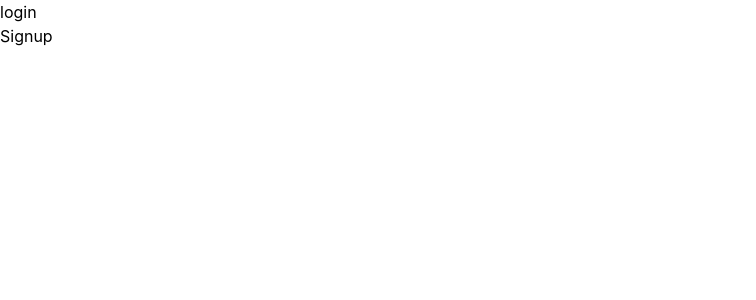
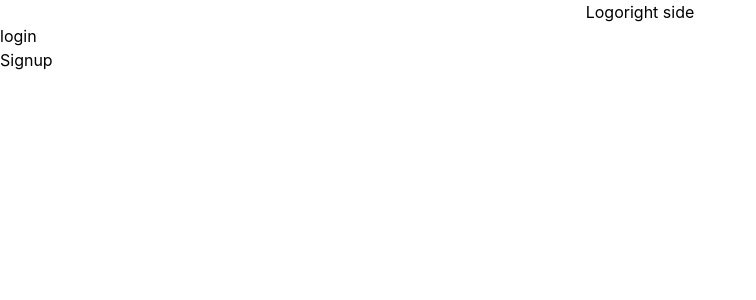
Before and after one commit to githubcronj/employer-consultant-frontend, a Next.js app: page / in a window 1280 px wide. Shown: the top 300 px of the page, without its empty margins (0-756 px from the left). Built offline with nearby package versions, Linux system fonts and the light colour scheme.

Commit message:
Merge branch 'dev' of https://github.com/githubcronj/employer-consultant-frontend into navneet-dev

```diff
--- a/Components/Navbar/Navbar.js
+++ b/Components/Navbar/Navbar.js
@@ -2,8 +2,11 @@ import React from 'react';
 
 export const Navbar = () => {
   return (
-    <>
-      <div></div>
-    </>
+    <div className="bg-[#FFFFFF] bg-no-repeat bg-origin-padding shadow-[0px_1px_4px_rgba(21,34,50,0.08)] opacity-100 flex flex-row h-[68px] justify-center items-center">
+      <div className="text-[#131523] font-semibold text-left text-[20px] ">
+        Logo
+      </div>
+      <div>right side</div>
+    </div>
   );
 };
```
